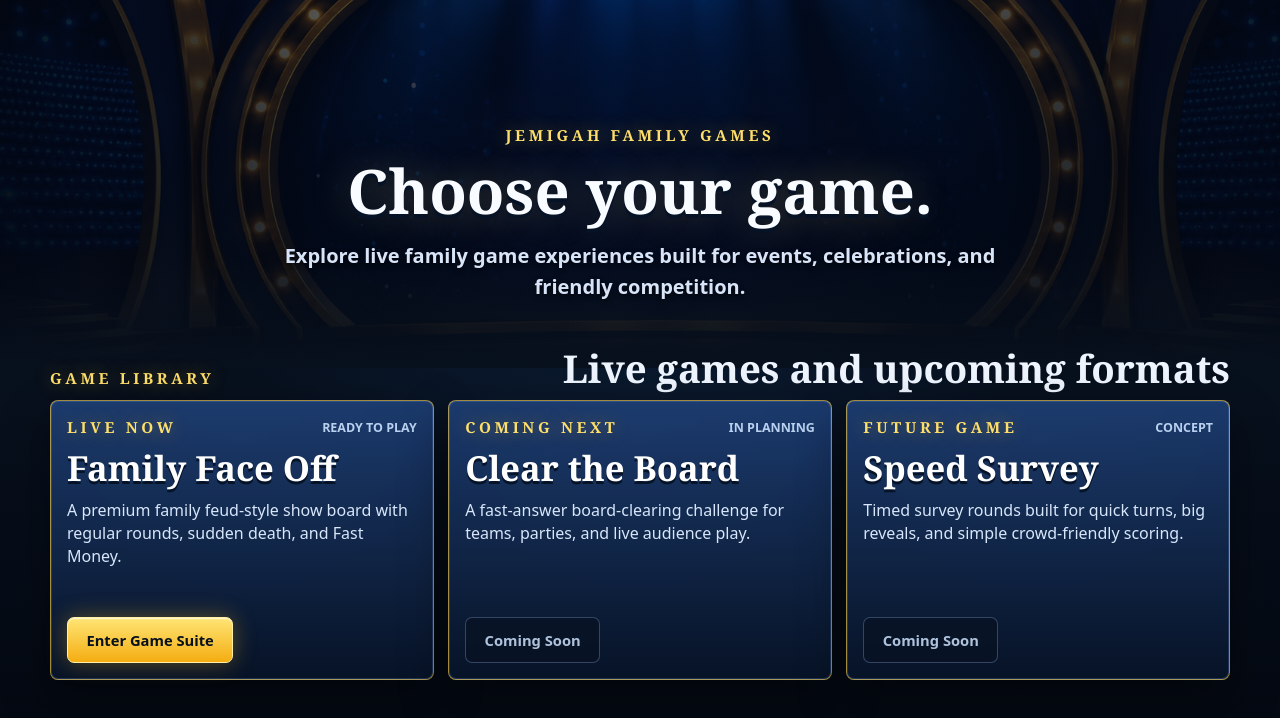
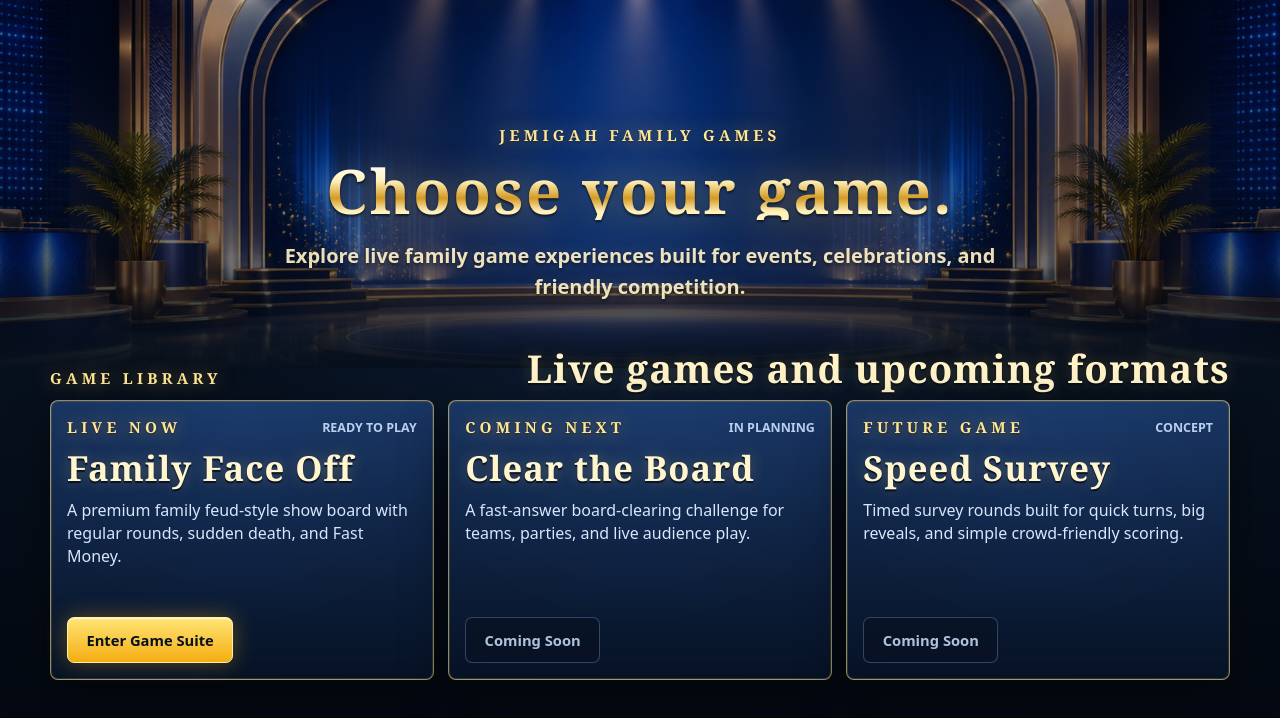
Before and after one commit to Gabekross/feud, a Next.js app: page / in a window 1280 px wide. Shown: the top 718 px of the page. Built offline with nearby package versions, Linux system fonts and the light colour scheme.

Commit message:
Refresh landing page luxury styling

```diff
--- a/src/app/Landing.module.scss
+++ b/src/app/Landing.module.scss
@@ -33,9 +33,9 @@
     position: absolute;
     inset: 0;
     background:
-      linear-gradient(90deg, rgba(2, 7, 18, 0.86), rgba(2, 7, 18, 0.34) 42%, rgba(2, 7, 18, 0.82)),
-      linear-gradient(180deg, rgba(2, 7, 18, 0.24), rgba(2, 7, 18, 0.72)),
-      url('/images/game-show-stage-clean.png') center / cover no-repeat;
+      linear-gradient(90deg, rgba(2, 7, 18, 0.5), rgba(2, 7, 18, 0.06) 44%, rgba(2, 7, 18, 0.5)),
+      linear-gradient(180deg, rgba(2, 7, 18, 0.02), rgba(2, 7, 18, 0.42)),
+      url('/images/family-games-luxury-bright-bg.png') center / cover no-repeat;
     z-index: -2;
   }
 
@@ -64,13 +64,13 @@
 .sectionHeading p,
 .cardTopline span {
   margin: 0;
-  color: #ffdf6b;
+  color: #ffe797;
   font-family: Georgia, 'Times New Roman', serif;
   font-size: clamp(0.78rem, 1.4vw, 0.95rem);
   font-weight: 900;
-  letter-spacing: 0.24em;
+  letter-spacing: 0.28em;
   text-transform: uppercase;
-  text-shadow: 0 0 18px rgba(255, 198, 43, 0.42);
+  text-shadow: 0 0.08rem 0.1rem rgba(44, 27, 4, 0.58), 0 0 1.1rem rgba(255, 216, 99, 0.5);
 }
 
 .hero h1 {
@@ -80,18 +80,24 @@
   font-size: clamp(2.35rem, 4.8vw, 4.7rem);
   line-height: 0.95;
   font-weight: 900;
-  letter-spacing: 0;
-  text-shadow: 0 0.25rem 0 #061326, 0 0 2.5rem rgba(255, 224, 126, 0.28);
+  letter-spacing: 0.04em;
+  color: #fff4cf;
+  background: linear-gradient(180deg, #ffffff 4%, #fff0b9 34%, #d49a24 63%, #fff2bd 86%);
+  background-clip: text;
+  -webkit-background-clip: text;
+  -webkit-text-fill-color: transparent;
+  filter: drop-shadow(0 0.18rem 0.05rem rgba(13, 19, 35, 0.88)) drop-shadow(0 0 1.2rem rgba(255, 218, 104, 0.34));
 }
 
 .heroCopy {
   width: min(760px, 100%);
   margin: 0.25rem 0 0;
-  color: #d8e5f8;
+  color: #fff1c8;
+  opacity: 0.92;
   font-size: clamp(1rem, 1.8vw, 1.25rem);
   line-height: 1.55;
   font-weight: 700;
-  text-shadow: 0 0.15rem 0.3rem rgba(0, 0, 0, 0.7);
+  text-shadow: 0 0.12rem 0.22rem rgba(5, 12, 28, 0.72), 0 0 0.9rem rgba(255, 220, 128, 0.22);
 }
 
 .heroActions {
@@ -150,11 +156,12 @@
 
   h2 {
     margin: 0;
-    color: #eef5ff;
+    color: #fff3c7;
     font-family: Georgia, 'Times New Roman', serif;
     font-size: clamp(1.65rem, 3vw, 2.45rem);
     line-height: 1.05;
-    letter-spacing: 0;
+    letter-spacing: 0.03em;
+    text-shadow: 0 0.1rem 0.1rem rgba(4, 10, 24, 0.75), 0 0 1rem rgba(255, 218, 104, 0.24);
   }
 }
 
@@ -175,18 +182,18 @@
   border: 1px solid rgba(255, 210, 78, 0.62);
   border-radius: 8px;
   background:
-    linear-gradient(180deg, rgba(28, 60, 111, 0.96), rgba(7, 19, 39, 0.98)),
+    linear-gradient(180deg, rgba(28, 60, 111, 0.82), rgba(7, 19, 39, 0.9)),
     radial-gradient(circle at 50% 0%, rgba(75, 151, 255, 0.34), transparent 15rem);
   box-shadow: 0 1.2rem 3rem rgba(0, 0, 0, 0.42), inset 0 0 0 1px rgba(97, 148, 229, 0.24);
 
   h3 {
     margin: 0;
-    color: #ffffff;
+    color: #fff5ce;
     font-family: Georgia, 'Times New Roman', serif;
     font-size: clamp(1.6rem, 2.7vw, 2.5rem);
     line-height: 1;
-    letter-spacing: 0;
-    text-shadow: 0 0.16rem 0 #061326;
+    letter-spacing: 0.03em;
+    text-shadow: 0 0.13rem 0.06rem rgba(4, 10, 24, 0.82), 0 0 0.9rem rgba(255, 217, 112, 0.26);
   }
 
   p {
```
Also changed, not shown: public/images/family-games-luxury-bright-bg.png (added).
